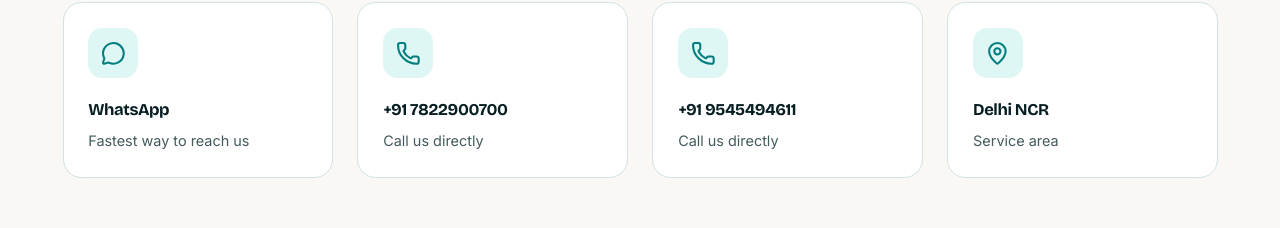
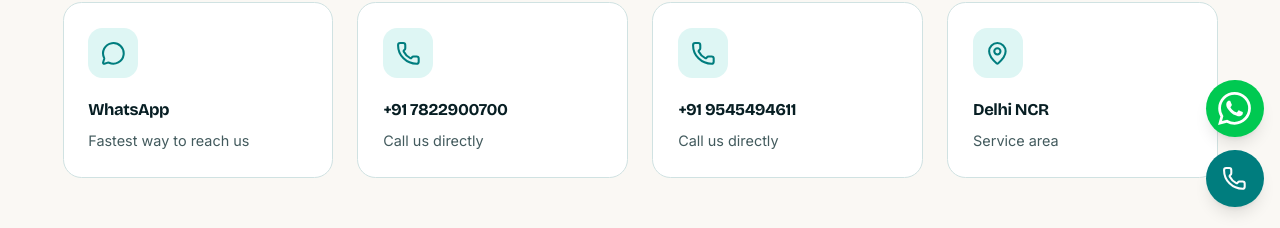
Before and after one commit to careatyourcomfort/careatyourcomfort-doctor-website, a Next.js app: page /contact in a window 1280 px wide. Shown: the part 572-800 px from the top of the page. Built offline with nearby package versions, Linux system fonts and the light colour scheme; no server answers.

Commit message:
Floating buttons added

```diff
--- a/src/app/contact/page.tsx
+++ b/src/app/contact/page.tsx
@@ -83,7 +83,6 @@
           </Reveal>
         </div>
       </section>
-
       {/* Contact method cards */}
       <section className="mx-auto max-w-6xl px-4 py-16">
         <div className="grid gap-6 sm:grid-cols-2 lg:grid-cols-4">
@@ -179,7 +178,6 @@
                         );
                       })}
                     </ul>
-
                     <a
                       href={whatsappChatUrl()}
                       target="_blank"
--- a/src/components/SiteChrome.tsx
+++ b/src/components/SiteChrome.tsx
@@ -4,6 +4,7 @@
 import { Header } from "@/components/layout/Header";
 import { Footer } from "@/components/layout/Footer";
 import { BookingDialogProvider } from "@/components/booking/BookingDialog";
+import { FloatingContactButtons } from "./layout/FloatingContactButtons";
 
 export function SiteChrome({ children }: { children: React.ReactNode }) {
   const pathname = usePathname();
@@ -18,6 +19,7 @@
       <Header />
       <div className="flex-1">{children}</div>
       <Footer />
+      <FloatingContactButtons/>
     </BookingDialogProvider>
   );
 }
--- /dev/null
+++ b/src/components/layout/FloatingContactButtons.tsx
@@ -0,0 +1,45 @@
+import { Phone } from "lucide-react";
+import { site } from "@/data/site";
+import { whatsappChatUrl } from "@/sanity/lib/whatsapp-link";
+
+function WhatsAppIcon({ className }: { className?: string }) {
+  return (
+    <svg
+      viewBox="0 0 24 24"
+      fill="currentColor"
+      className={className}
+      aria-hidden="true"
+    >
+      <path d="M17.472 14.382c-.297-.149-1.758-.867-2.03-.967-.273-.099-.471-.148-.67.15-.197.297-.767.966-.94 1.164-.173.199-.347.223-.644.075-.297-.15-1.255-.463-2.39-1.475-.883-.788-1.48-1.761-1.653-2.059-.173-.297-.018-.458.13-.606.134-.133.298-.347.446-.52.149-.174.198-.298.298-.497.099-.198.05-.371-.025-.52-.075-.149-.669-1.612-.916-2.207-.242-.579-.487-.5-.669-.51-.173-.008-.371-.01-.57-.01-.198 0-.52.074-.792.372-.272.297-1.04 1.016-1.04 2.479 0 1.462 1.065 2.875 1.213 3.074.149.198 2.096 3.2 5.077 4.487.709.306 1.262.489 1.694.625.712.227 1.36.195 1.871.118.571-.085 1.758-.719 2.006-1.413.248-.694.248-1.289.173-1.413-.074-.124-.272-.198-.57-.347m-5.421 7.403h-.004a9.87 9.87 0 01-5.031-1.378l-.361-.214-3.741.982.998-3.648-.235-.374a9.86 9.86 0 01-1.51-5.26c.001-5.45 4.436-9.884 9.888-9.884 2.64 0 5.122 1.03 6.988 2.898a9.825 9.825 0 012.893 6.994c-.003 5.45-4.437 9.884-9.885 9.884m8.413-18.297A11.815 11.815 0 0012.05 0C5.495 0 .16 5.335.157 11.892c0 2.096.547 4.142 1.588 5.945L.057 24l6.305-1.654a11.882 11.882 0 005.683 1.448h.005c6.554 0 11.89-5.335 11.893-11.893a11.821 11.821 0 00-3.48-8.413z" />
+    </svg>
+  );
+}
+
+const labelClass =
+  "pointer-events-none absolute right-full mr-3 whitespace-nowrap rounded-full bg-foreground px-3 py-1.5 text-sm font-medium text-background opacity-0 shadow-md transition-all duration-200 translate-x-2 group-hover:translate-x-0 group-hover:opacity-100 group-focus-visible:translate-x-0 group-focus-visible:opacity-100";
+
+export function FloatingContactButtons() {
+  return (
+    <div className="fixed bottom-5 right-4 z-50 flex flex-col gap-3">
+      <a
+        href={whatsappChatUrl()}
+        target="_blank"
+        rel="noopener noreferrer"
+        aria-label="Book on WhatsApp"
+        className="group relative flex size-14 items-center justify-center rounded-full bg-green-500 text-white shadow-lg transition-transform hover:scale-105"
+      >
+        <span className={labelClass}>Book on WhatsApp</span>
+        <WhatsAppIcon className="size-8" />
+      </a>
+
+      <a
+        href={`tel:+91${site.phones[0]}`}
+        aria-label="Book on Call"
+        className="group relative flex size-14 items-center justify-center rounded-full bg-primary text-primary-foreground shadow-lg transition-transform hover:scale-105"
+      >
+        <span className={labelClass}>Book on Call</span>
+        <Phone className="size-6" />
+      </a>
+    </div>
+  );
+}
```
Lines whose indentation alone changed are shown as unchanged.
